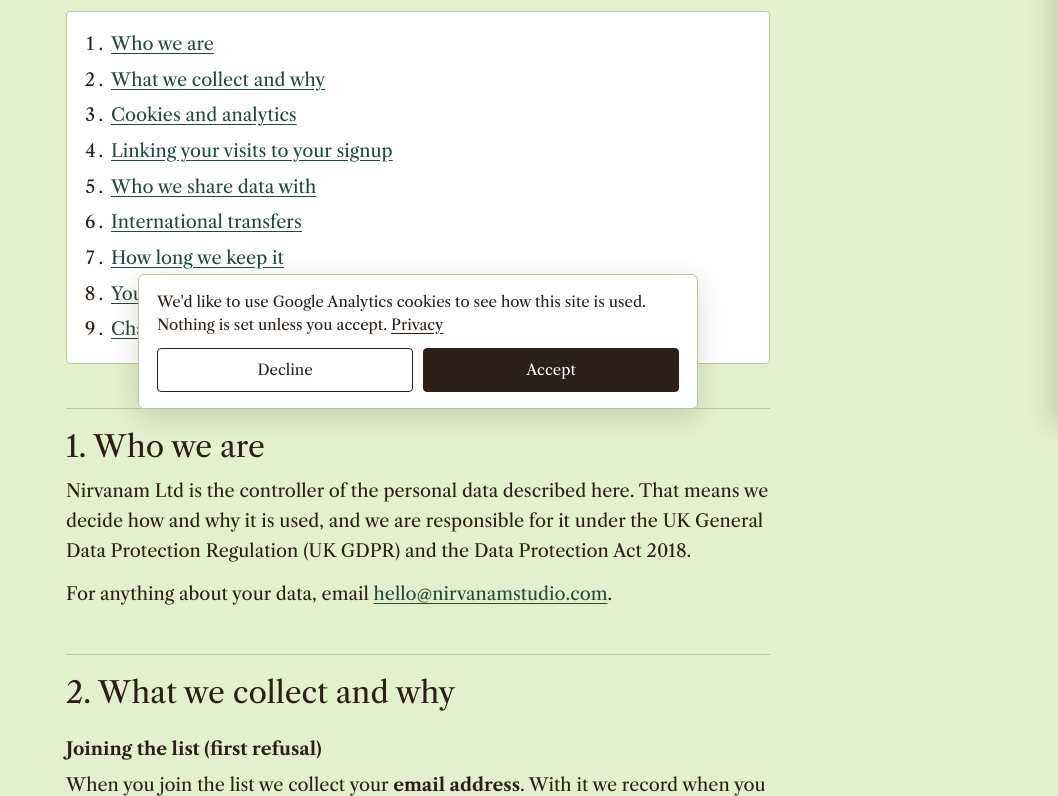
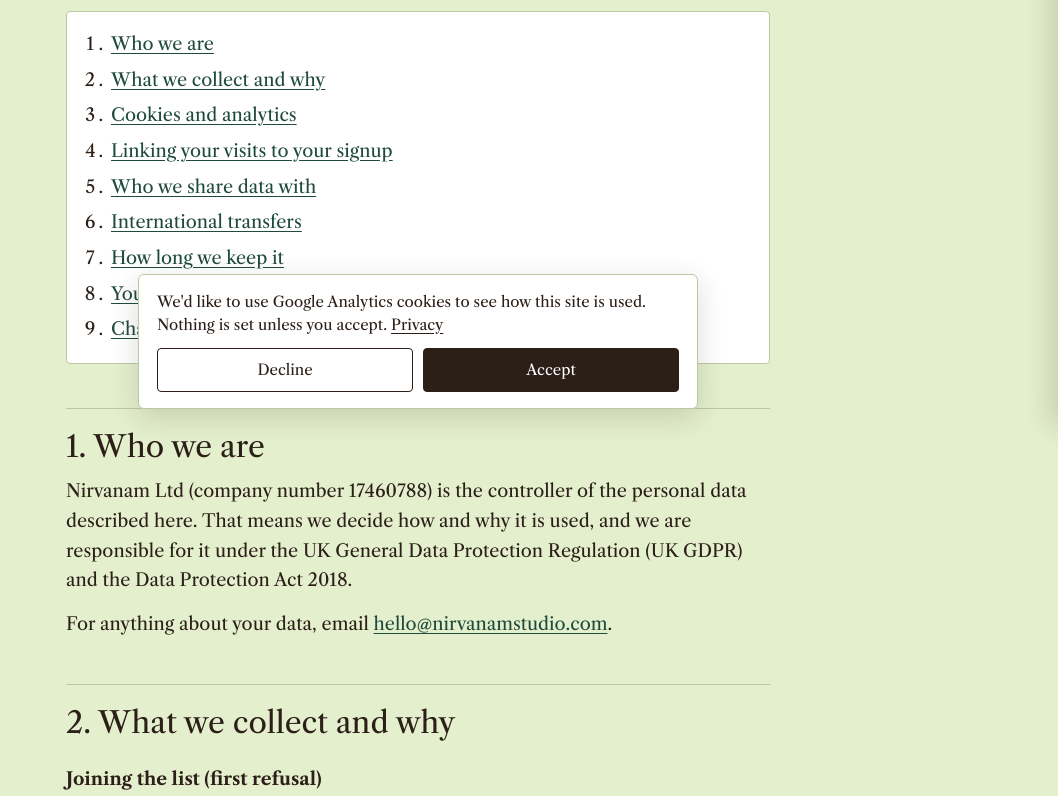
Before and after one commit to k4nnan/nirvanam, a plain HTML site: page privacy.html in a window 1280 px wide. Shown: the part 375-1171 px from the top of the page, without its empty margins (222-1280 px from the left). Drawn offline with nearby package versions, Linux system fonts and the light colour scheme; a web font is replaced by a local one.

Commit message:
Add Nirvanam Ltd company number to privacy notice
Co-Authored-By: Claude Sonnet 5.5 <noreply@anthropic.com>
Claude-Session: https://claude.ai/code/session_01SrsfCFjuXp7NxiduHA7xXQ

```diff
--- a/privacy.html
+++ b/privacy.html
@@ -73,9 +73,7 @@ footer{border-top:1px solid var(--line);padding:34px 0 60px;font-size:15px;color
     </nav>
 
     <h2 id="who">1. Who we are</h2>
-    <!-- Add the company number and registered office address here once Nirvanam Ltd is incorporated,
-         e.g. "Company number 01234567. Registered office: ..." (UK companies must show these on their website). -->
-    <p>Nirvanam Ltd is the controller of the personal data described here. That means we decide how and why it is used, and we are responsible for it under the UK General Data Protection Regulation (UK GDPR) and the Data Protection Act 2018.</p>
+    <p>Nirvanam Ltd (company number 17460788) is the controller of the personal data described here. That means we decide how and why it is used, and we are responsible for it under the UK General Data Protection Regulation (UK GDPR) and the Data Protection Act 2018.</p>
     <p>For anything about your data, email <a href="mailto:hello@nirvanamstudio.com">hello@nirvanamstudio.com</a>.</p>
 
     <h2 id="collect">2. What we collect and why</h2>
```
